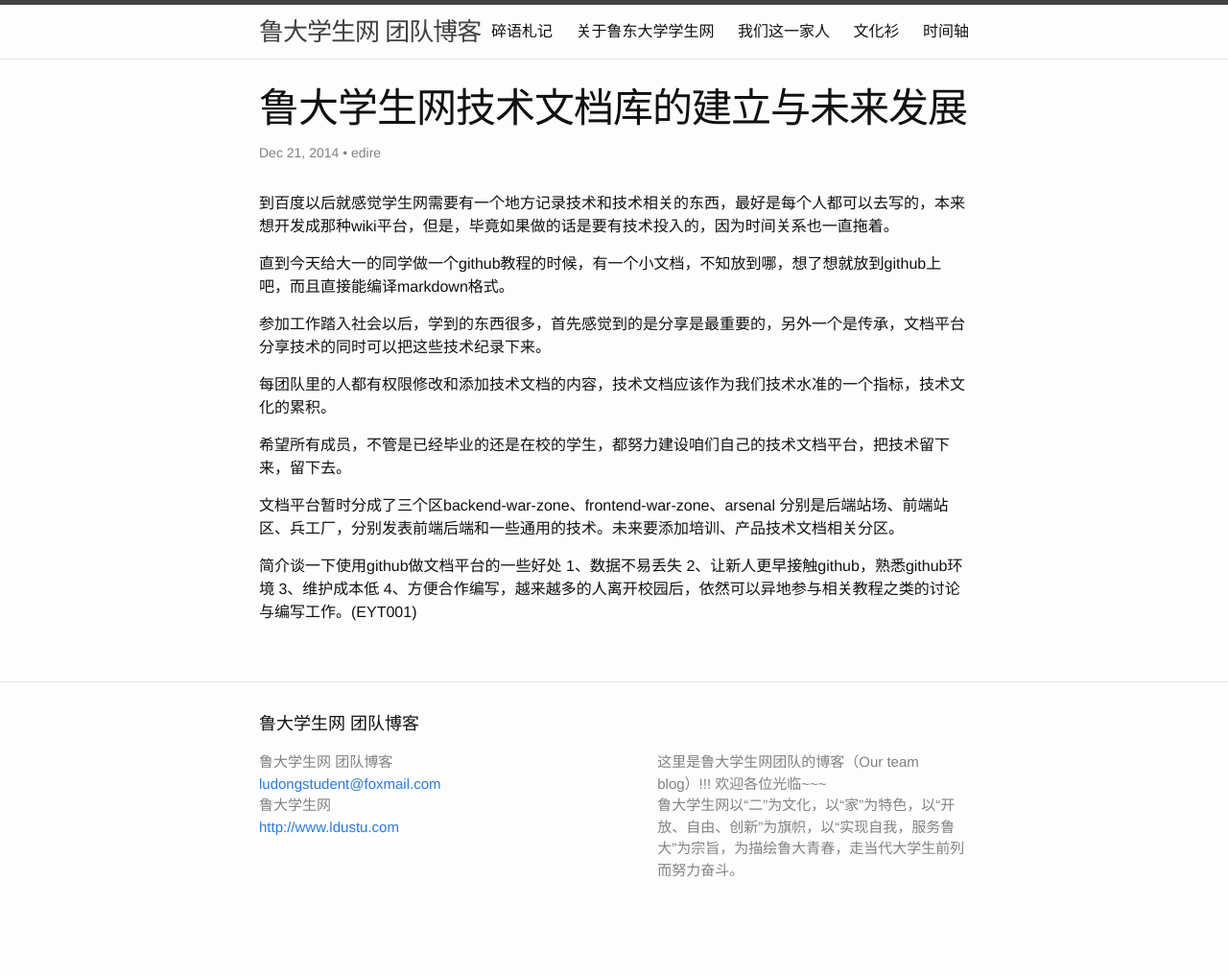
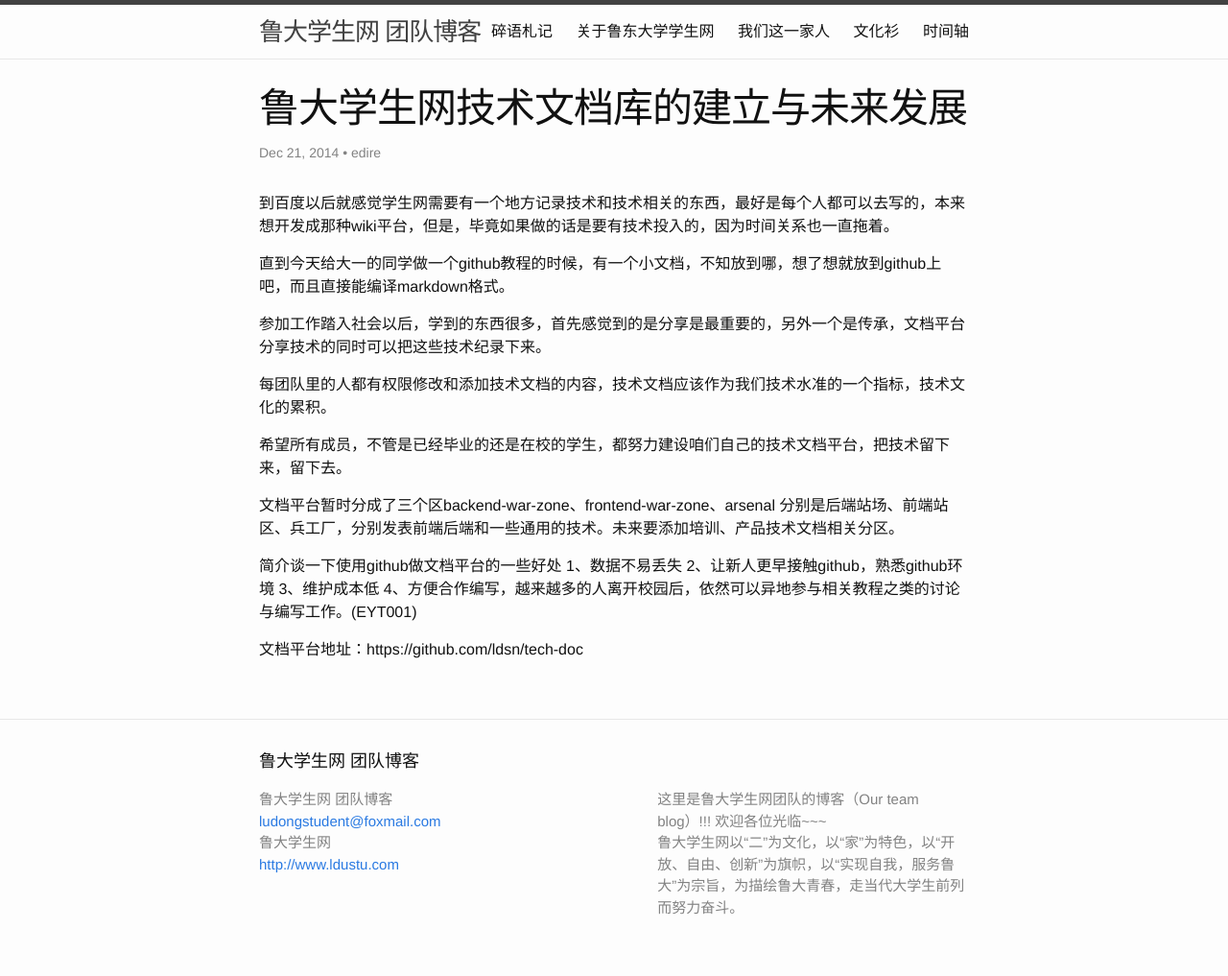
Before and after one commit to ldsn/sailboat, a Jekyll site: the page built from _posts/2015-01-21-the-tech-doc-development.markdown, in a window 1280 px wide. Shown: the whole page at 96% size. Built offline with Jekyll 4.4.1, drawn with Linux system fonts in a browser that asks for light colours; comment, search, counter and statistics services are not loaded; before the commit the page ends 978 px from its top, so only the background shows below that.

Commit message:
tech-doc

```diff
--- a/_posts/2015-01-21-the-tech-doc-development.markdown
+++ b/_posts/2015-01-21-the-tech-doc-development.markdown
@@ -27,3 +27,5 @@
 	2、让新人更早接触github，熟悉github环境
 	3、维护成本低
 	4、方便合作编写，越来越多的人离开校园后，依然可以异地参与相关教程之类的讨论与编写工作。(EYT001)
+
+文档平台地址：https://github.com/ldsn/tech-doc
```
